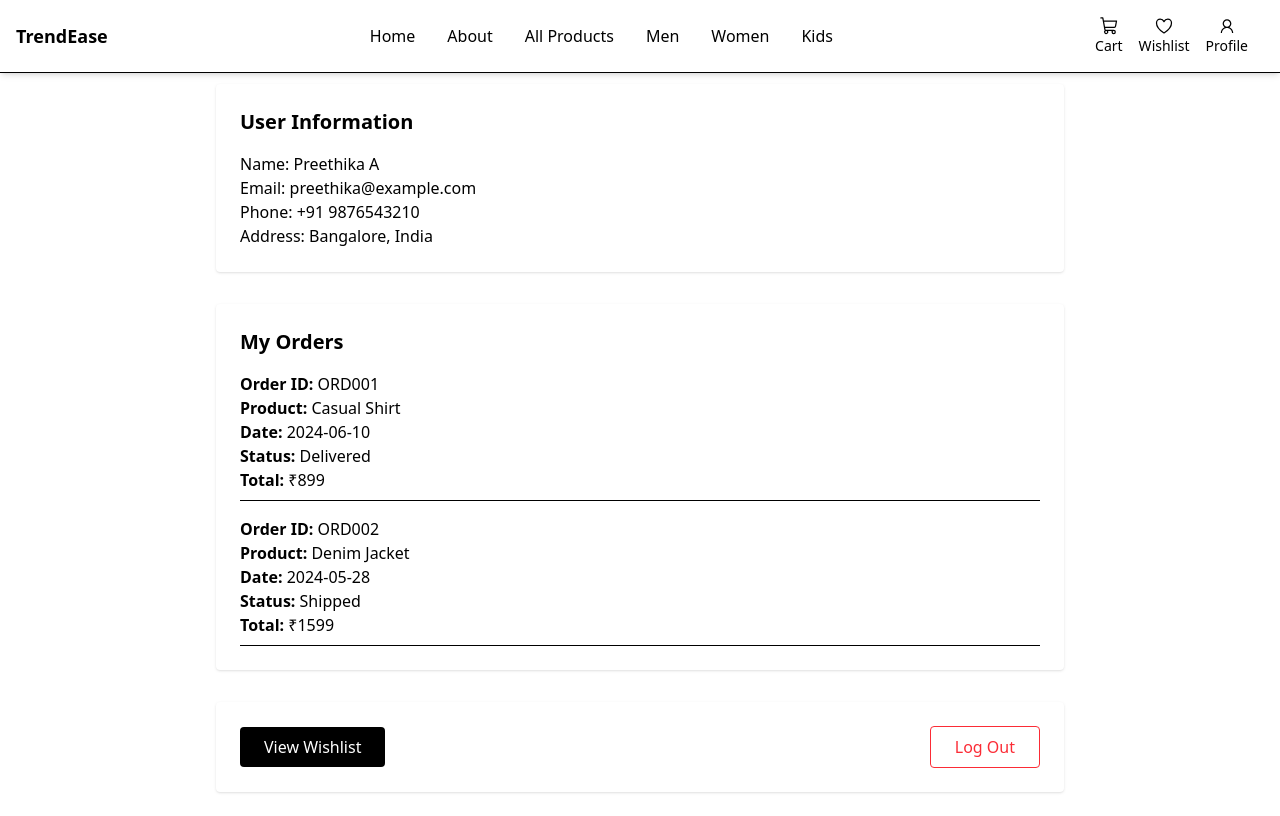
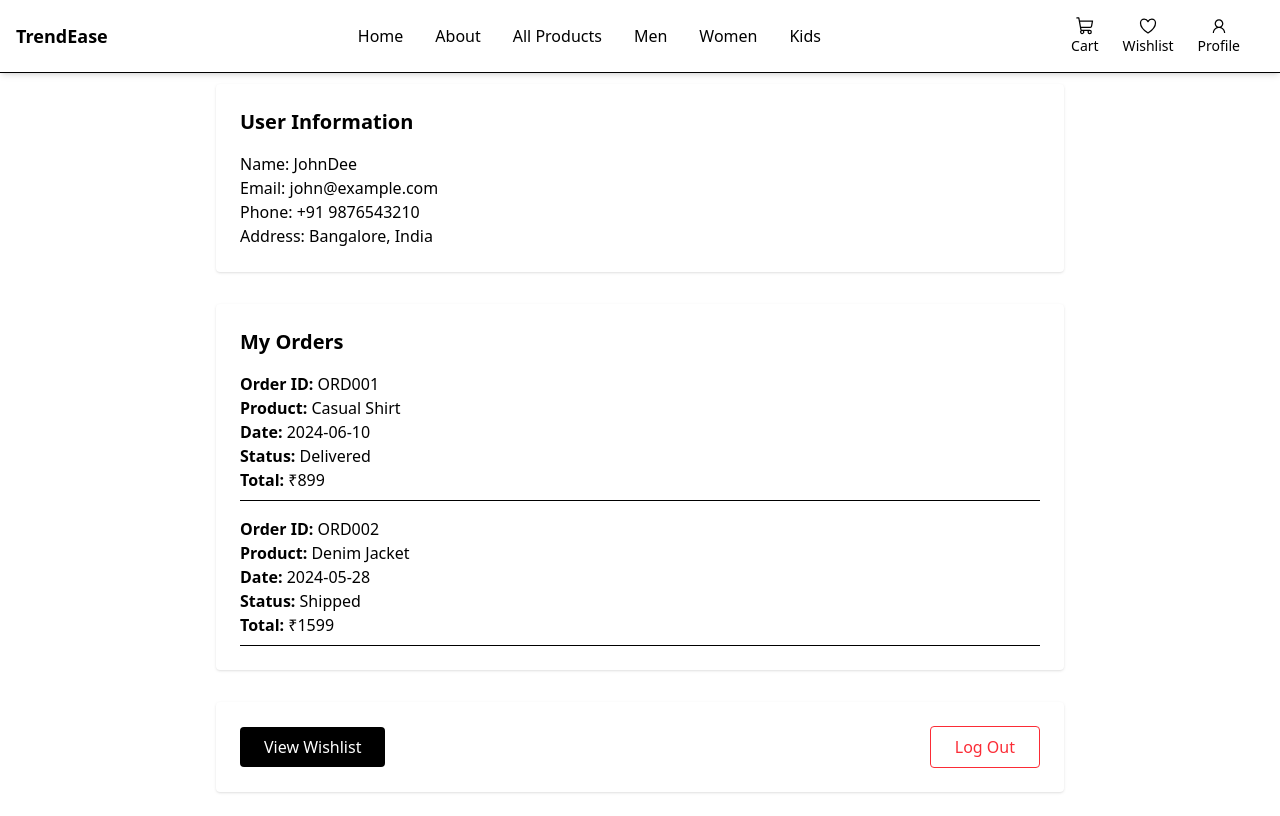
Before and after one commit to Preethikashraddareddy/react-cart-app, a React (Vite) app: page /profile in a window 1280 px wide. Built offline with nearby package versions, Linux system fonts and the light colour scheme.

Commit message:
Updated Profile and navbar for Ipad screens

```diff
--- a/src/App.jsx
+++ b/src/App.jsx
@@ -10,6 +10,7 @@ import About from './pages/About'
 import Wishlist from './pages/Wishlist'
 import AllProducts from './pages/AllProducts'
 import Profile from './pages/Profile'
+
 
 const App = () => {
   return (
--- a/src/pages/AllProducts.jsx
+++ b/src/pages/AllProducts.jsx
@@ -25,7 +25,7 @@ const AllProducts = () => {
   }
 
   return (
-    <div className='p-10'>
+    <div className='p-10 py-25'>
       <h1 className='text-center text-4xl font-bold mb-6'>All Products</h1>
 
       {/* Search & Sort controls */}
--- a/src/pages/NavBar.jsx
+++ b/src/pages/NavBar.jsx
@@ -10,11 +10,11 @@ const NavBar = () => {
   const { cartItems } = useContext(CartContext)
   const [isOpen, setIsOpen] = useState(false)
 
+  const cartCount = cartItems.length > 9 ? '9+' : cartItems.length
+
   const toggleMenu = () => {
     setIsOpen(!isOpen)
   }
-
-  const cartCount = cartItems.length > 9 ? '9+' : cartItems.length
 
   return (
     <nav className='fixed top-0 left-0 w-full z-50 bg-white shadow-md p-4 border-b'>
@@ -23,8 +23,8 @@ const NavBar = () => {
         {/* Logo */}
         <Link to='/' className='text-lg font-bold'>TrendEase</Link>
 
-        {/* Desktop Links */}
-        <div className='hidden md:flex space-x-8'>
+        {/* Desktop Nav Links */}
+        <div className='hidden lg:flex space-x-8'>
           <Link to='/' className='hover:font-bold'>Home</Link>
           <Link to='/about' className='hover:font-bold'>About</Link>
           <Link to='/all-products' className='hover:font-bold'>All Products</Link>
@@ -34,8 +34,7 @@ const NavBar = () => {
         </div>
 
         {/* Icons + Hamburger */}
-        <div className='flex items-center space-x-4'>
-
+        <div className='flex items-center space-x-6'>
           <Link to='/cart' className='relative flex flex-col items-center'>
             <PiShoppingCart className='size-5' />
             <span className='text-sm'>Cart</span>
@@ -56,16 +55,16 @@ const NavBar = () => {
             <span className='text-sm'>Profile</span>
           </Link>
 
-          {/* Mobile Hamburger */}
-          <button className='md:hidden' onClick={toggleMenu}>
+          {/* Hamburger for Mobile */}
+          <button className='lg:hidden' onClick={toggleMenu}>
             {isOpen ? <HiX size={24} /> : <HiMenu size={24} />}
           </button>
         </div>
       </div>
 
-      {/* Mobile Links */}
+      {/* Mobile Nav Links */}
       {isOpen && (
-        <div className='md:hidden px-4 pt-4 pb-2 space-y-2 bg-white'>
+        <div className='lg:hidden px-4 pt-4 pb-2 space-y-2 bg-white'>
           <Link to='/' className='block hover:font-bold'>Home</Link>
           <Link to='/about' className='block hover:font-bold'>About</Link>
           <Link to='/all-products' className='block hover:font-bold'>All Products</Link>
--- a/src/pages/Profile.jsx
+++ b/src/pages/Profile.jsx
@@ -3,8 +3,8 @@ import { Link } from 'react-router-dom'
 
 const Profile = () => {
   const user = {
-    name: 'Preethika A',
-    email: 'preethika@example.com',
+    name: 'JohnDee',
+    email: 'john@example.com',
     phone: '+91 9876543210',
     address: 'Bangalore, India'
   }
```
